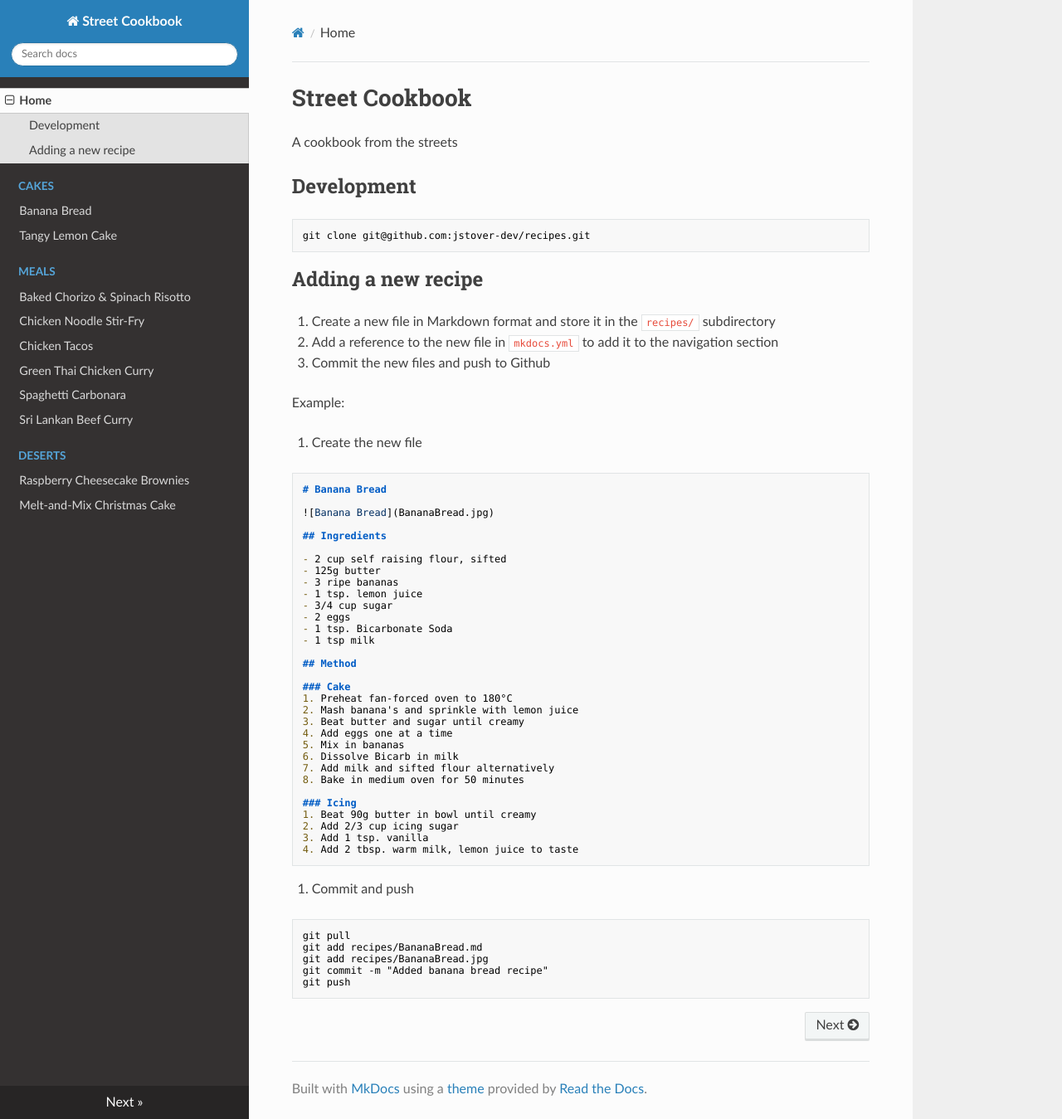
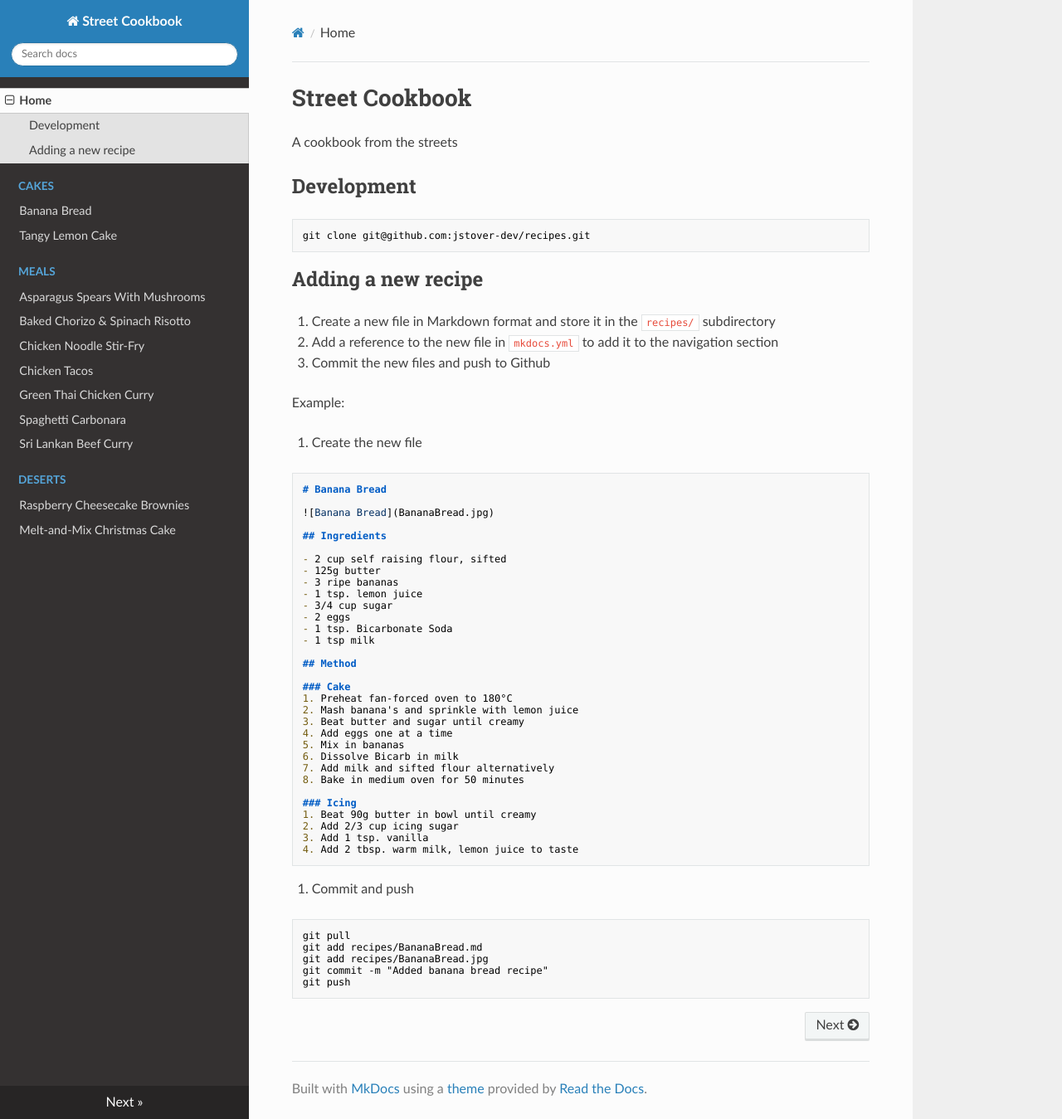
Before and after one commit to jstover-dev/recipes, an MkDocs documentation site: the page built from recipes/index.md, in a window 1280 px wide and 1349 px high. Shown: the whole window at 83% size. Built offline with MkDocs 1.6.1, drawn with Linux system fonts in a browser that asks for light colours; nearby versions of some CDN libraries.

Commit message:
Update mkdocs.yml

```diff
--- a/mkdocs.yml
+++ b/mkdocs.yml
@@ -20,6 +20,7 @@ nav:
     - Tangy Lemon Cake: TangyLemonCake.md
 
   - Meals:
+    - Asparagus Spears With Mushrooms: AsparagusSpearsWithMushrooms.md
     - Baked Chorizo & Spinach Risotto: BakedChorizoAndSpinachRisotto.md
     - Chicken Noodle Stir-Fry: ChickenNoodleStirFry.md
     - Chicken Tacos: ChickenTacos.md
```
